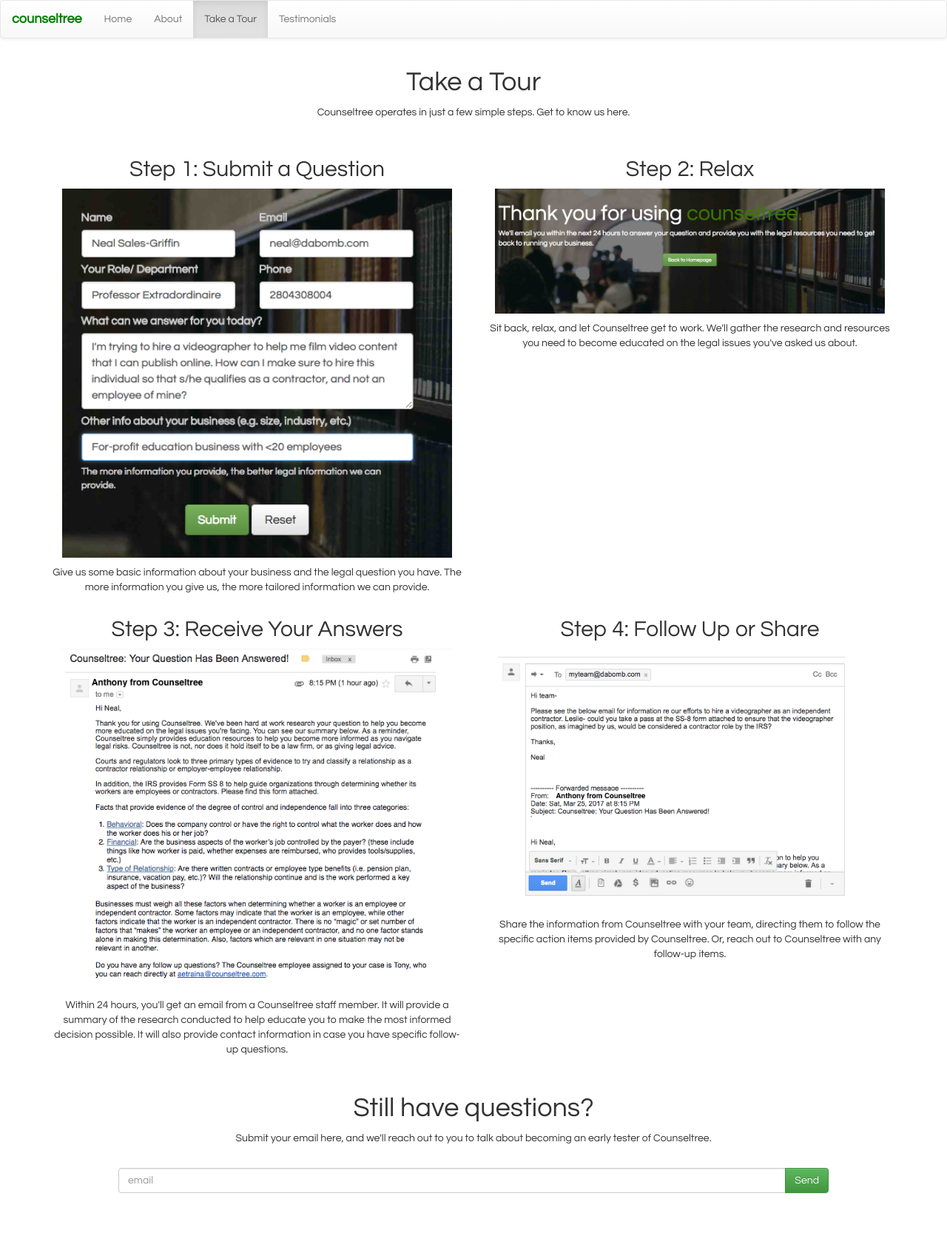
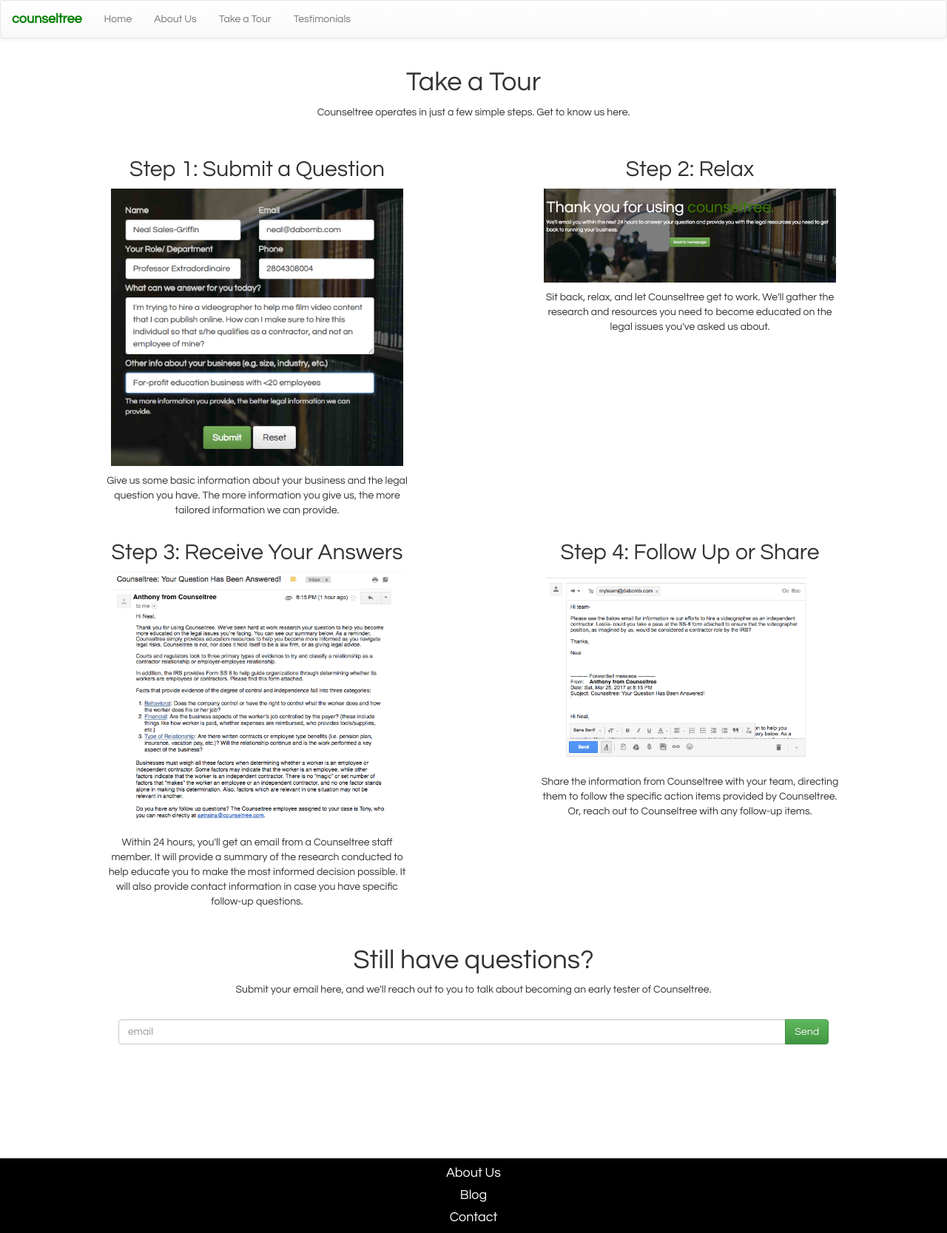
Before and after one commit to counseltree/counseltree.github.io, a Jekyll site: the page built from tour.html, in a window 1280 px wide. Shown: the whole page at 74% size. Built offline with Jekyll 4.4.1, drawn with Linux system fonts in a browser that asks for light colours; nearby versions of some CDN libraries.

Commit message:
local init

```diff
--- a/_layouts/default.html
+++ b/_layouts/default.html
@@ -62,11 +62,11 @@
 
               <li><a id = "index" href="http:counseltree.github.io">Home</a></li>
 
-              <li><a href="http://counseltree.github.io/about.html">About Us</a></li>
+              <li><a href="about.html">About Us</a></li>
 
-              <li><a href="http://counseltree.github.io/tour.html">Take a Tour</a></li>
+              <li><a href="tour.html">Take a Tour</a></li>
 
-              <li><a href="http://counseltree.github.io/testimonial.html">Testimonials</a></li>
+              <li><a href="testimonial.html">Testimonials</a></li>
 
             </ul>
 
--- a/about.html
+++ b/about.html
@@ -1,7 +1,5 @@
 ---
-layout: default
 title: about
-active: about
 
 ---
 
--- a/main.css
+++ b/main.css
@@ -133,3 +133,8 @@
 	text-decoration: none;
     color:grey;
 }
+
+.tour-step-image {
+    padding-bottom: 10px;
+    width:95%;
+}
--- a/tour.css
+++ b/tour.css
@@ -35,10 +35,6 @@
   padding-bottom: 0px;
 }
 
-.tour-step-image {
-    padding-bottom: 10px;
-    width:95%;
-}
 
 footer {
 	background-color: black;
--- a/tour.html
+++ b/tour.html
@@ -1,61 +1,6 @@
-<html>
-
-    <head>
-
-    <link rel="icon" href="../counseltree.github.io/images/logo_circle.png">
-    <meta charset = "UTF-8">
-    <title>Legal Education from Counseltree</title>
-    <link rel="stylesheet" type="text/css" href="tour.css">
-    <!-- Google Font: Questrial -->
-
-    <link href="https://fonts.googleapis.com/css?family=Questrial" rel="stylesheet">
-
-    <!-- Latest compiled and minified CSS, Bootstrap-->
-    <link rel="stylesheet" href="https://maxcdn.bootstrapcdn.com/bootstrap/3.3.7/css/bootstrap.min.css" integrity="sha384-BVYiiSIFeK1dGmJRAkycuHAHRg32OmUcww7on3RYdg4Va+PmSTsz/K68vbdEjh4u" crossorigin="anonymous">
-
-    <!-- Optional theme -->
-    <link rel="stylesheet" href="https://maxcdn.bootstrapcdn.com/bootstrap/3.3.7/css/bootstrap-theme.min.css" integrity="sha384-rHyoN1iRsVXV4nD0JutlnGaslCJuC7uwjduW9SVrLvRYooPp2bWYgmgJQIXwl/Sp" crossorigin="anonymous">
-
-    <!-- Latest compiled and minified JavaScript -->
-    <script src="https://maxcdn.bootstrapcdn.com/bootstrap/3.3.7/js/bootstrap.min.js" integrity="sha384-Tc5IQib027qvyjSMfHjOMaLkfuWVxZxUPnCJA7l2mCWNIpG9mGCD8wGNIcPD7Txa" crossorigin="anonymous"></script>
-
-    <!-- FontAwesome -->
-    <link rel="stylesheet" href="https://cdnjs.cloudflare.com/ajax/libs/font-awesome/4.7.0/css/font-awesome.min.css">
-
-    <script src="https://ajax.googleapis.com/ajax/libs/jquery/1.11.3/jquery.min.js">
-    </script>
-
-
-
-</head>
-
-
-    <nav class="navbar navbar-default">
-	  <div class="container-fluid">
-		<!-- Brand and toggle get grouped for better mobile display -->
-		<div class="navbar-header">
-		  <button type="button" class="navbar-toggle collapsed" data-toggle="collapse" data-target="#bs-example-navbar-collapse-1" aria-expanded="false">
-			<span class="sr-only">Toggle navigation</span>
-			<span class="icon-bar"></span>
-			<span class="icon-bar"></span>
-			<span class="icon-bar"></span>
-		  </button>
-			<a class="navbar-brand" href="http://counseltree.github.io"><strong style="color:green">counseltree</strong></a>
-		</div>
-
-		<!-- Collect the nav links, forms, and other content for toggling -->
-		<div class="collapse navbar-collapse" id="bs-example-navbar-collapse-1">
-		  <ul class="nav navbar-nav">
-			<li><a href="http://counseltree.github.io">Home</a></li>
-			<li><a href="http://counseltree.github.io/about.html">About</a></li>
-			<li class="active"><a href="http://counseltree.github.io/tour.html">Take a Tour</a></li>
-			<li><a href="http://counseltree.github.io/testimonial.html">Testimonials</a></li>
-
-
-		</div><!-- /.navbar-collapse -->
-	  </div><!-- /.container-fluid -->
-    </nav>
-
+---
+layout: default
+---
 
     <div class = "container">
         <center>
@@ -69,7 +14,7 @@
                 <div class="card">
                   <div class="card-block">
                      <center>
-                    <h2>Step 1: Submit a Question</h2>
+                        <h2>Step 1: Submit a Question</h2> </center>
                     <img class = "tour-step-image" src="images/tour/step1.png">
 
                     <p class="step-text">Give us some basic information about your business and the legal question you have. The more information you give us, the more tailored information we can provide.</p>
@@ -82,7 +27,7 @@
 			<div class="card">
 			  <div class="card-block">
 				 <center>
-                <h2>Step 2: Relax</h2>
+                    <h2>Step 2: Relax</h2></center>
                 <img class = "tour-step-image" src="images/tour/step2.png">
 
 				<p class="step-text">Sit back, relax, and let Counseltree get to work. We'll gather the research and resources you need to become educated on the legal issues you've asked us about.</p>
@@ -97,7 +42,7 @@
                 <div class="card">
                   <div class="card-block">
                      <center>
-                    <h2>Step 3: Receive Your Answers</h2>
+                         <h2>Step 3: Receive Your Answers</h2></center>
                     <img class = "tour-step-image" src="images/tour/step3.png">
 
                     <p class="step-text">Within 24 hours, you'll get an email from a Counseltree staff member. It will provide a summary of the research conducted to help educate you to make the most informed decision possible. It will also provide contact information in case you have specific follow-up questions.</p>
@@ -110,7 +55,7 @@
 			<div class="card">
 			  <div class="card-block">
 				 <center>
-                <h2>Step 4: Follow Up or Share</h2>
+                     <h2>Step 4: Follow Up or Share</h2></center>
                 <img class = "tour-step-image" src="images/tour/step4.png">
 
 				<p class="step-text">Share the information from Counseltree with your team, directing them to follow the specific action items provided by Counseltree. Or, reach out to Counseltree with any follow-up items.</p>
@@ -150,22 +95,3 @@
 	           <br>
                 <br>
             </center>
-
-
-              <footer style="color:white"> <!-- Footer -->
-                <div class="container">
-                  <center>
-                      <a href="http://counseltree.github.io/about.html"><h4>About Us</h4></a><a href="#"><h4>Blog</h4></a><a href="#"><h4>Contact</h4></a>
-                      <img src="images/counseltree_white.png" height="50" width="60">
-                      <br/>
-                      <br/>
-                    <p>counseltree is not a law firm and does not provide legal advice.</p>
-                  <p>&copy; 2017 counseltree</p>
-                </center>
-                </div>
-            </footer>
-
-
-
-
-</html>
```
